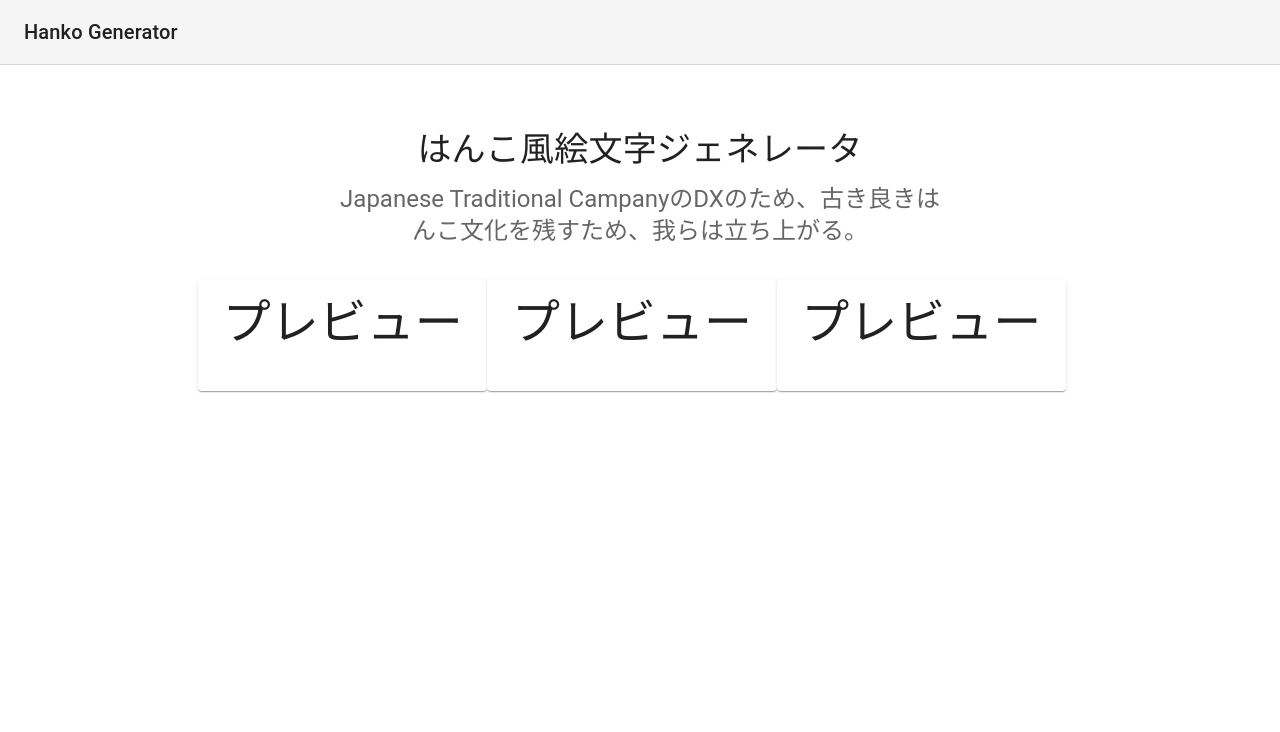
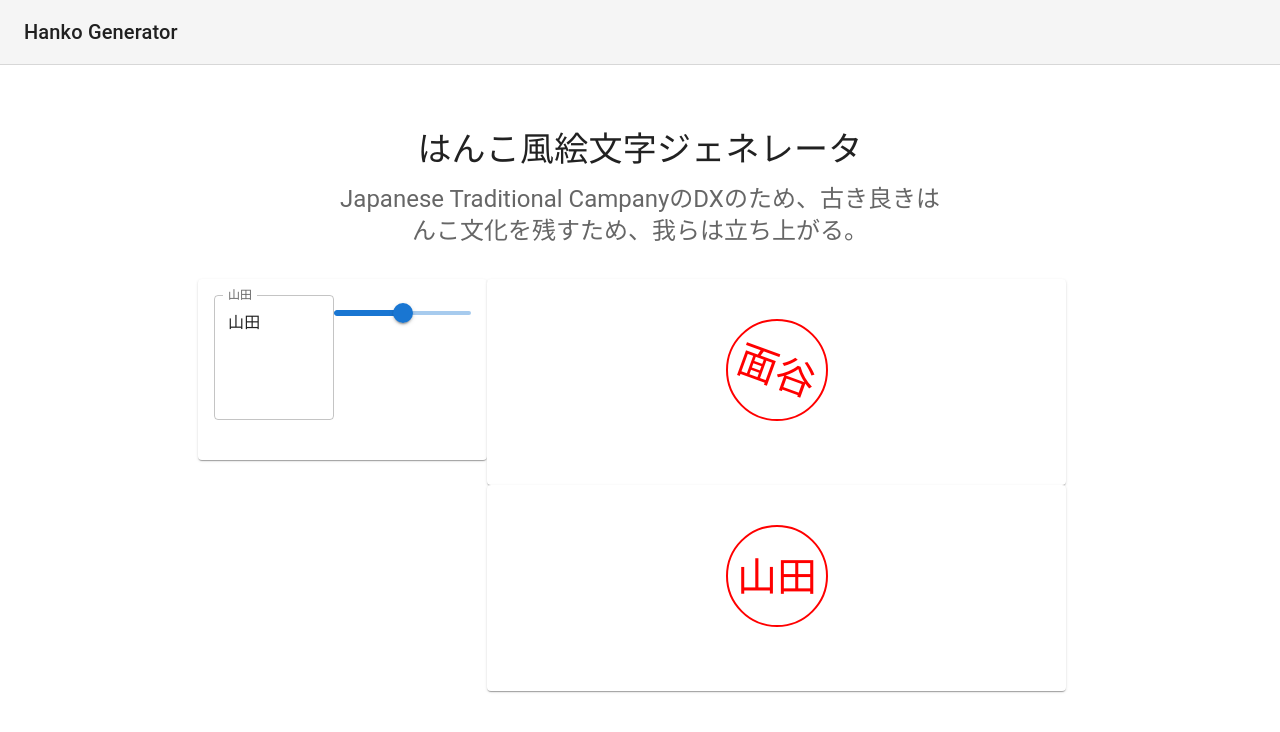
Before and after one commit to k-omotani/hanko-generator, a React (Create React App) app: page / in a window 1280 px wide. Shown: the top 732 px of the page. Built offline with nearby package versions, Linux system fonts and the light colour scheme.

Commit message:
はんこを表示する

```diff
--- a/src/App.tsx
+++ b/src/App.tsx
@@ -1,9 +1,40 @@
-import React from 'react';
+import React, { useState } from 'react';
 
-import { AppBar, Card, CardContent, Container, GlobalStyles, Grid, Toolbar, Typography } from '@mui/material';
+import { AppBar, Card, CardContent, Container, GlobalStyles, Grid, Slider, TextField, Toolbar, Typography } from '@mui/material';
 import { Box } from '@mui/system';
 
+export const cropCanvas = (text: string, angle: number): HTMLCanvasElement => {
+  const target = document.createElement("canvas");
+  const ctx = target.getContext("2d")!;
+  const fontSize = '40px'
+
+  var x = (target.width / 2);
+  var y = (target.height / 2);
+  ctx.beginPath();
+  ctx.arc(x, y, 50, 0, Math.PI * 2, true); // Outer circle
+  ctx.strokeStyle = "red"
+  ctx.lineWidth = 2
+  ctx.stroke();
+
+
+  ctx.beginPath();
+
+  ctx.translate(x, y);
+  ctx.rotate(angle * Math.PI / 180);
+  ctx.translate(-x, -y);
+  ctx.font = fontSize + ' serif';
+  ctx.fillStyle = 'red';
+  ctx.textAlign = 'center';
+
+  ctx.fillText(text, x, y + 15);
+
+  return target;
+};
+
 function App() {
+  const [name, setName] = useState("山田");
+  const [angle, setAngle] = useState(0);
+  console.log(angle)
   return (
     <React.Fragment>
       <GlobalStyles styles={{ ul: { margin: 0, padding: 0, listStyle: 'none' } }} />
@@ -34,15 +65,25 @@ function App() {
         </Typography>
       </Container>
       <Container maxWidth="md" component="main">
-        <Grid container spacing={2} alignItems="flex-end">
+        <Grid container spacing={2}>
           <Grid xs={12} md={4}>
-            <Card>{card}</Card>
+            <Card>{
+              input(
+                (n: string) => {
+                  setName(n)
+                },
+                (a: number) => {
+                  setAngle(a)
+                }
+              )}</Card>
           </Grid>
-          <Grid xs={12} md={4}>
-            <Card>{card}</Card>
-          </Grid>
-          <Grid xs={12} md={4}>
-            <Card>{card}</Card>
+          <Grid container xs={12} md={8}>
+            <Grid md={12}>
+              <Card>{card("面谷", 20)}</Card>
+            </Grid>
+            <Grid md={12}>
+              <Card>{card(name, angle)}</Card>
+            </Grid>
           </Grid>
         </Grid>
       </Container>
@@ -50,7 +91,7 @@ function App() {
   );
 }
 
-const card = (
+const card = (text: string, angle: number) => (
   <CardContent>
     <Box
       sx={{
@@ -59,9 +100,41 @@ const card = (
         alignItems: 'baseline',
         mb: 2,
       }}>
-      <Typography component="h2" variant="h3" color="text.primary">
-        プレビュー
-      </Typography>
+      <img src={cropCanvas(text, angle).toDataURL()}></img>
+    </Box>
+  </CardContent>
+);
+
+const input = (
+  onChangeName: (name: string) => void,
+  onChangeAngle: (angle: number) => void,
+) => (
+  <CardContent>
+    <Box
+      sx={{
+        display: 'flex',
+        justifyContent: 'center',
+        alignItems: 'baseline',
+        mb: 2,
+      }}>
+      <TextField
+        label="山田"
+        defaultValue={"山田"}
+        multiline
+        maxRows={8}
+        minRows={4}
+        onChange={(event: React.ChangeEvent<HTMLTextAreaElement | HTMLInputElement>) => { onChangeName(event.target.value) }}
+      />
+      <Slider
+        defaultValue={50}
+        aria-label="Default"
+        valueLabelDisplay="auto"
+        onChange={(event: React.SyntheticEvent | Event, value: number | Array<number>) => {
+          if (typeof value === "number") {
+            onChangeAngle(value)
+          }
+        }}
+      />
     </Box>
   </CardContent>
 );
```
